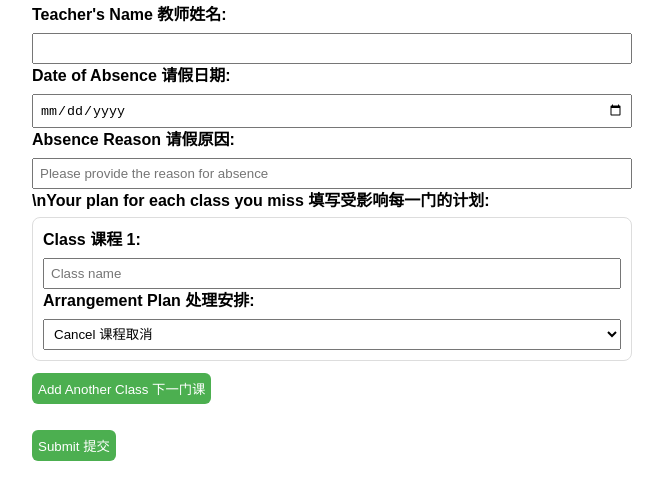
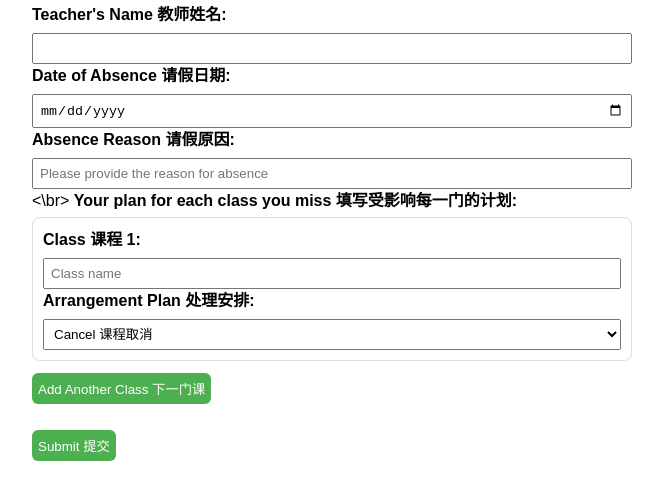
Before and after one commit to Rryangc/teacher-absence-form, a plain HTML site: page index.html in a window 1280 px wide. Shown: the part 292-792 px from the top of the page, without its empty margins (308-971 px from the left). Drawn offline with Linux system fonts and the light colour scheme.

Commit message:
Fix HTML encoding issues in index.html

```diff
--- a/index.html
+++ b/index.html
@@ -72,7 +72,8 @@
     </div>
 
     <div class="form-group">
-      <label for="classes">\nYour plan for each class you miss 填写受影响每一门的计划:</label>
+      <\br>
+      <label for="classes">Your plan for each class you miss 填写受影响每一门的计划:</label>
     </div>
 
     <div id="classesContainer">
```
